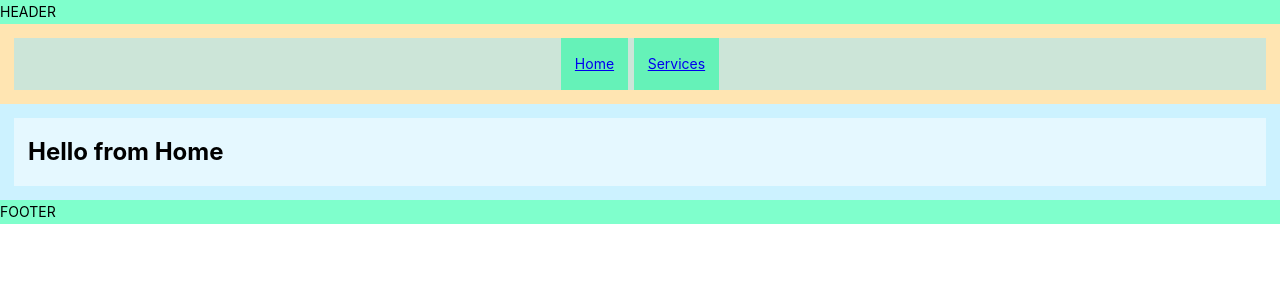
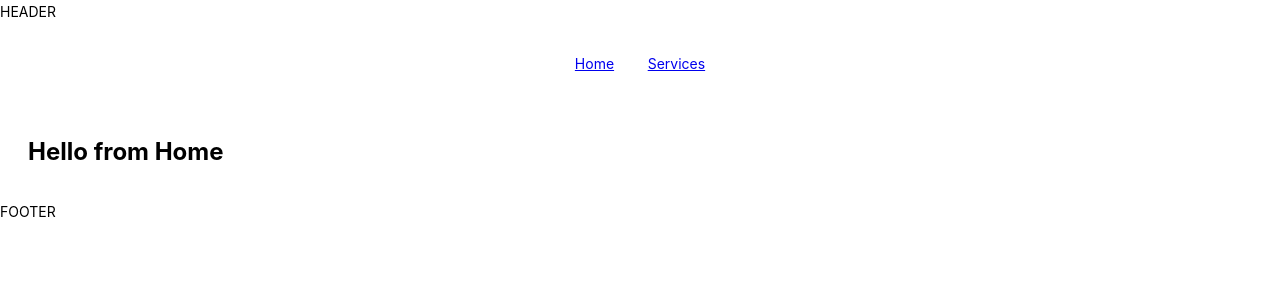
Before and after one commit to igoryen/zenkova, a React (Create React App) app: page / in a window 1280 px wide. Shown: the top 300 px of the page. Built offline with nearby package versions, Linux system fonts and the light colour scheme.

Commit message:
set all colours to semi-opaque for testing

```diff
--- a/src/styles/colors.scss
+++ b/src/styles/colors.scss
@@ -3,3 +3,10 @@ $color2: #99e6ff80;
 $color3: #00ff9980;
 $color4: #ffffff80;
 $color5: #ff471a80;
+
+// section 2 for testing
+$color1: #ffffff80;
+$color2: #ffffff80;
+$color3: #ffffff80;
+$color4: #ffffff80;
+$color5: #ffffff80;
```
